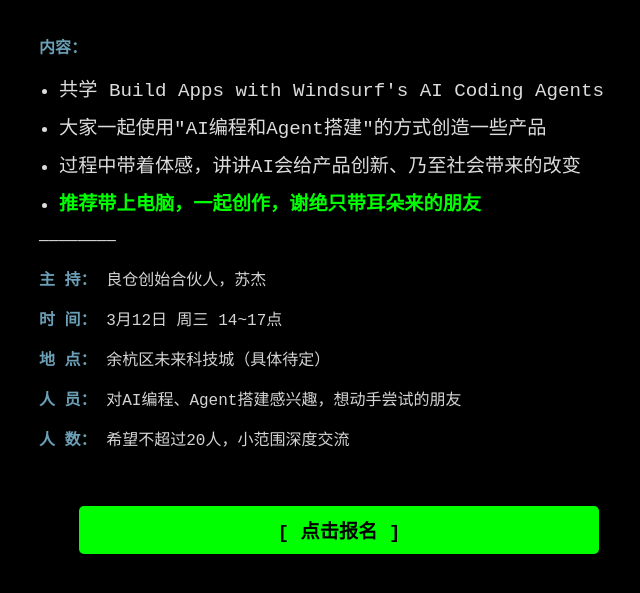
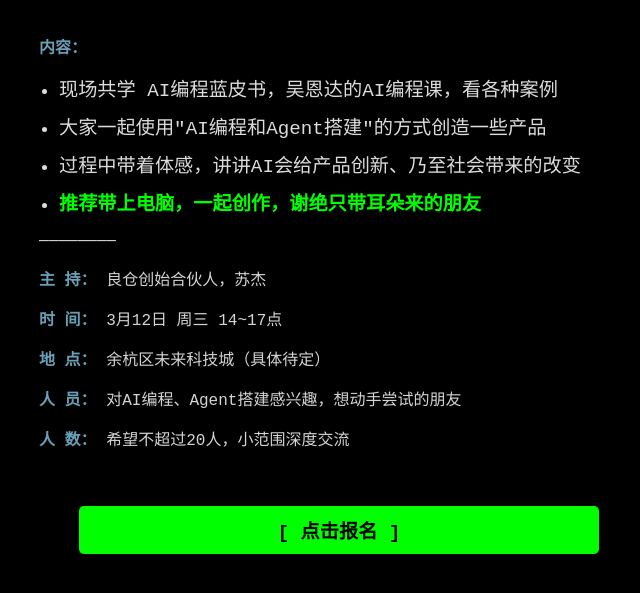
Before and after one commit to iamsujie/ai-workshop, a plain HTML site: page index.html in a window 1280 px wide. Shown: the part 175-768 px from the top of the page, without its empty margins (301-941 px from the left). Drawn offline with Linux system fonts and the light colour scheme.

```diff
--- a/index.html
+++ b/index.html
@@ -125,7 +125,7 @@
         <div class="content">
             <p><span class="highlight">内容：</span></p>
             <ul>
-                <li>共学 Build Apps with Windsurf's AI Coding Agents</li>
+                <li>现场共学 AI编程蓝皮书，吴恩达的AI编程课，看各种案例</li>
                 <li>大家一起使用"AI编程和Agent搭建"的方式创造一些产品</li>
                 <li>过程中带着体感，讲讲AI会给产品创新、乃至社会带来的改变</li>
                 <li><strong>推荐带上电脑，一起创作，谢绝只带耳朵来的朋友</strong></li>
```
